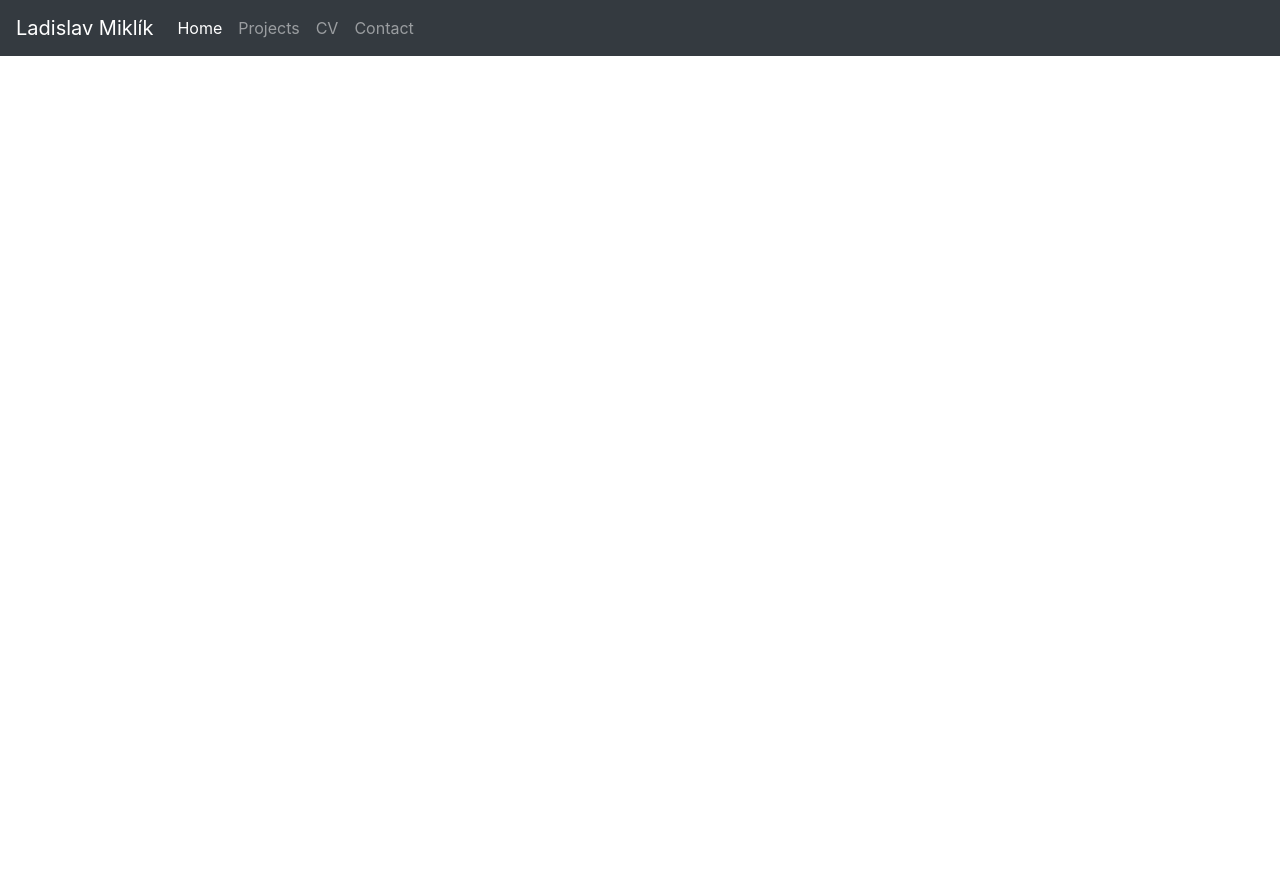
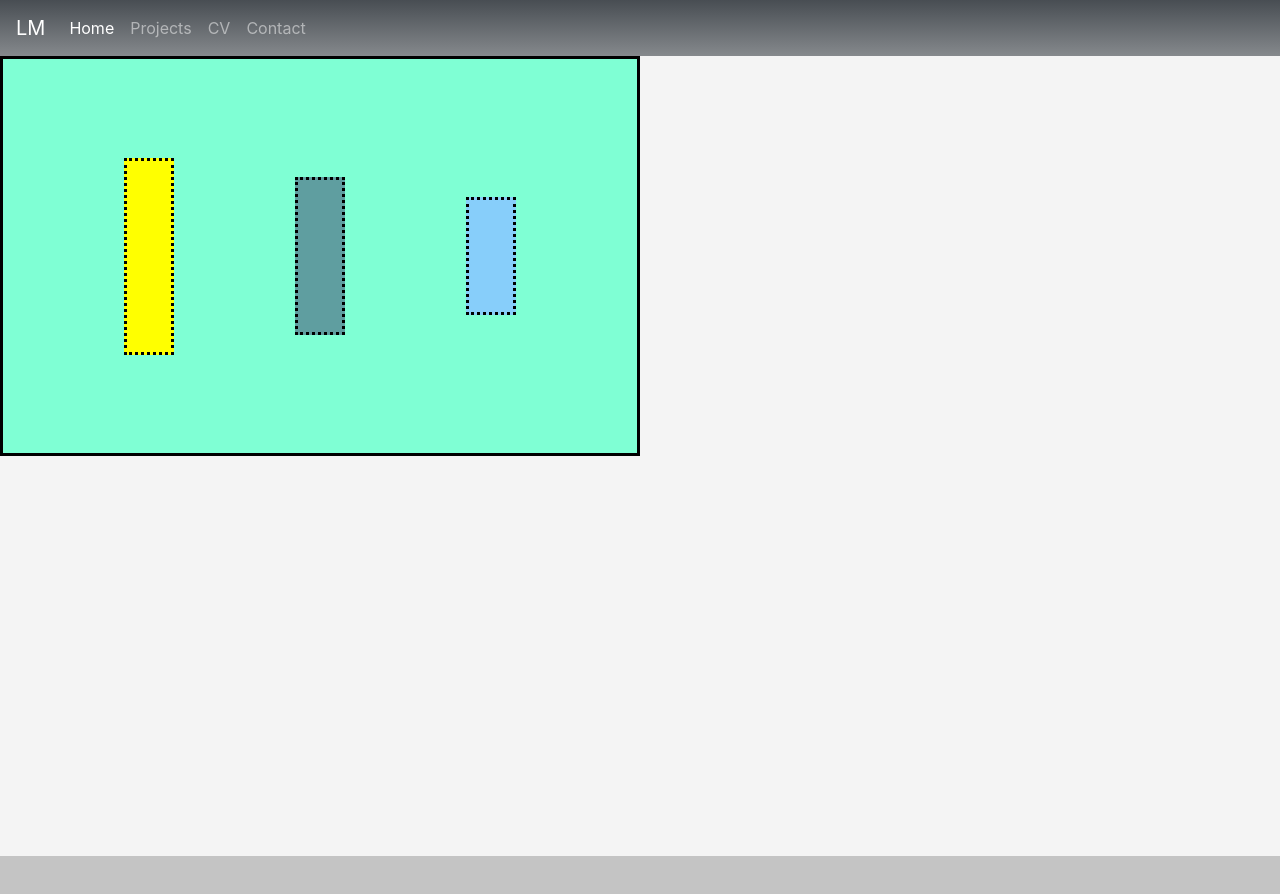
Before and after one commit to miklilad/miklilad.github.io, a plain HTML site: page index.html in a window 1280 px wide. Before the commit the page ends 800 px from the top, so only its background shows below. Drawn offline with nearby package versions, Linux system fonts and the light colour scheme.

Commit message:
Flexbox test

```diff
--- a/css/style.css
+++ b/css/style.css
@@ -4,9 +4,51 @@
     box-sizing: border-box;
 }
 
-
+html {
+    scroll-behavior: smooth;
+}
 
 .navbar {
-    background-color: red;
+    background: linear-gradient(rgba(52,58,64, 0.9), rgba(52,58,64, 0.6));
+}
 
+#home {
+    background-color: #f4f4f4f4;
+    height: 100vh;
 }
+
+#projects {
+    background-color: #a4a4a4a4;
+    height: 100vh;
+}
+
+.box {
+    border: 3px solid black;
+    background-color: aquamarine;
+    height: 50%;
+    width: 50%;
+    display: flex;
+    flex-wrap: wrap;
+    align-items: center;
+    justify-content: space-evenly;
+}
+
+.child {
+    border: 3px dotted black;
+    width: 50px;
+}
+
+.child1 {
+    background-color: yellow;
+    height: 50%;
+}
+
+.child2 {
+    background-color: cadetblue;
+    height: 40%;
+}
+
+.child3 {
+    background-color: lightskyblue;
+    height: 30%;
+}
--- a/index.html
+++ b/index.html
@@ -13,8 +13,8 @@
 </head>
 
 <body>
-<nav class="navbar navbar-expand-lg navbar-dark bg-dark">
-    <a class="navbar-brand" href="#">Ladislav Miklík</a>
+<nav class="navbar navbar-expand-md navbar-dark">
+    <a class="navbar-brand" href="#">LM</a>
     <button class="navbar-toggler" type="button" data-toggle="collapse" data-target="#navbarSupportedContent"
             aria-controls="navbarSupportedContent" aria-expanded="false" aria-label="Toggle navigation">
         <span class="navbar-toggler-icon"></span>
@@ -22,10 +22,10 @@
     <div class="collapse navbar-collapse" id="navbarSupportedContent">
         <ul class="navbar-nav">
             <li class="nav-item active">
-                <a class="nav-link" href="#">Home <span class="sr-only">(current)</span></a>
+                <a class="nav-link" href="#home">Home <span class="sr-only">(current)</span></a>
             </li>
             <li class="nav-item">
-                <a class="nav-link" href="#">Projects</a>
+                <a class="nav-link" href="#projects">Projects</a>
             </li>
             <li class="nav-item">
                 <a class="nav-link" href="cv.html">CV</a>
@@ -36,6 +36,18 @@
         </ul>
     </div>
 </nav>
+
+<section id="home">
+    <div class="box">
+        <div class="child child1"></div>
+        <div class="child child2"></div>
+        <div class="child child3"></div>
+    </div>
+</section>
+
+<section id="projects">
+
+</section>
 
 
 <script src="https://code.jquery.com/jquery-3.5.1.slim.min.js"
@@ -48,5 +60,6 @@
         integrity="sha384-OgVRvuATP1z7JjHLkuOU7Xw704+h835Lr+6QL9UvYjZE3Ipu6Tp75j7Bh/kR0JKI"
         crossorigin="anonymous"></script>
 
+
 </body>
 </html>
```
